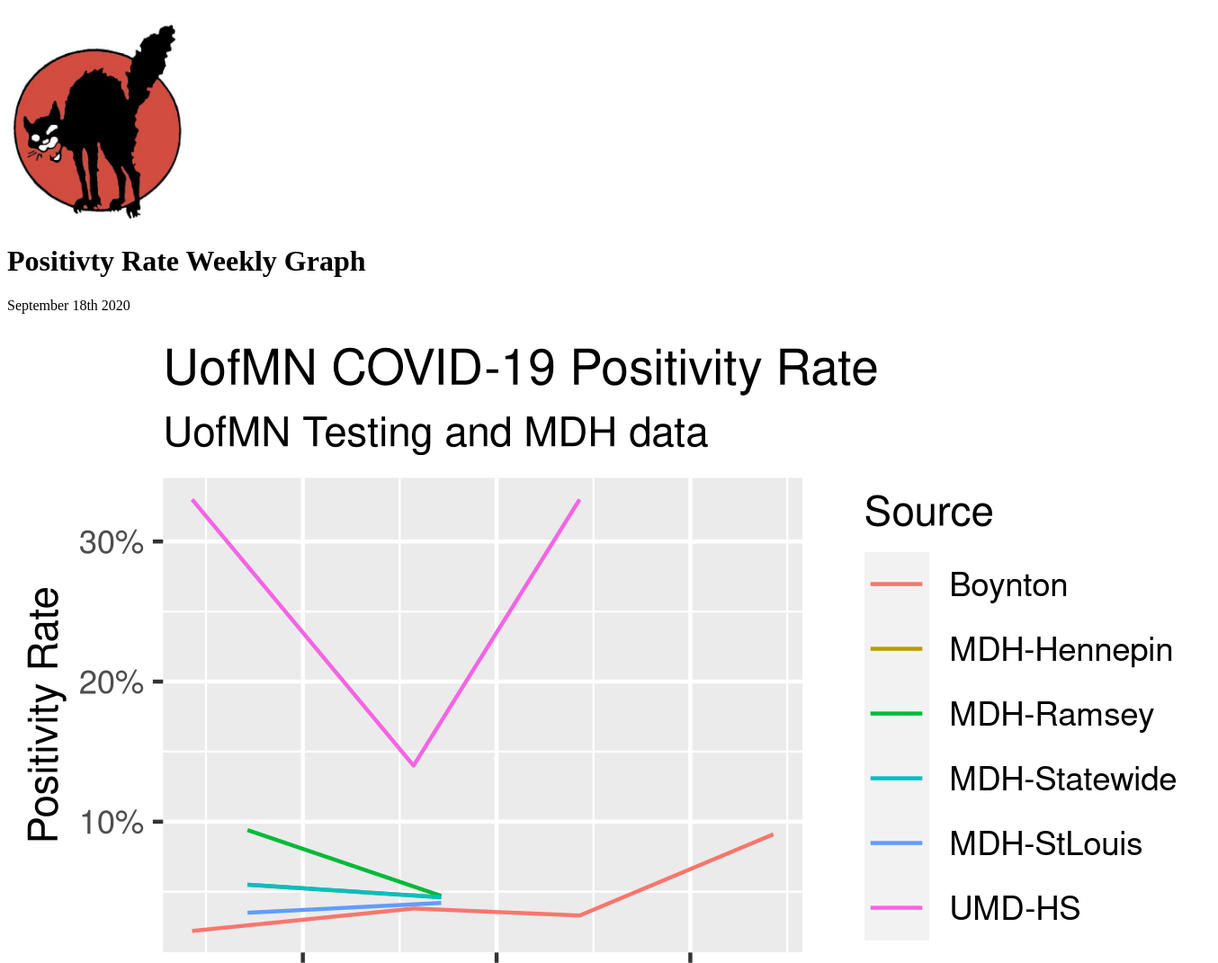
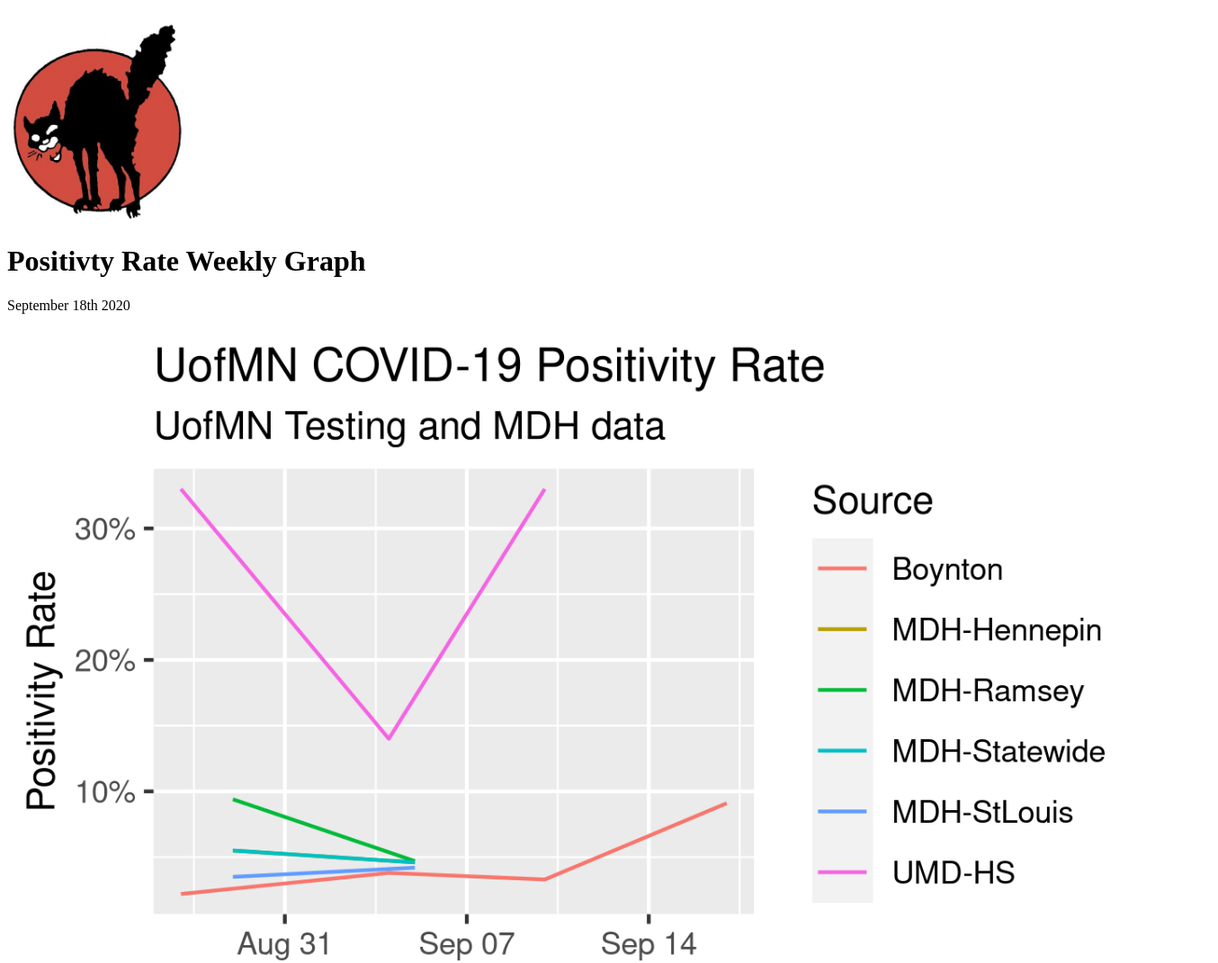
Before and after one commit to UMNWildcats/UMNWildcats.github.io, a plain HTML site: page index.html in a window 1280 px wide. Shown: the top 1071 px of the page at 90% size, 1354 px wide, since content can reach past the window. Drawn offline with Linux system fonts and the light colour scheme.

Commit message:
max-width

```diff
--- a/index.html
+++ b/index.html
@@ -19,7 +19,7 @@
 
   <h1>Positivty Rate Weekly Graph</h1>
   <p>September 18th 2020</p>
-  <p><img src="https://umnwildcats.github.io/graph-20200918.png" alt="Graph for week 2020 Sept 18th"></p>
+  <p><img src="https://umnwildcats.github.io/graph-20200918.png" alt="Graph for week 2020 Sept 18th" style="max-width:100%"></p>
   <p>The standard deviation of sample proportion for Boynton and UMD-HS are ~2% and ~20% respectively.</p>
   <p>UofMN data has a large testing bias. Students are only tested if they are symptomatic or have been directly exposed to COVID-19 to recieve a test. This is despite the fact the infected young people, such as students, are usually asymptomatic. Boynton does not report student-athlete data.</p>
   <p>Testing is more restricted for faculty and staff. Faculty and staff must be on campus when they first have symptoms to receive a test.</p>
```
